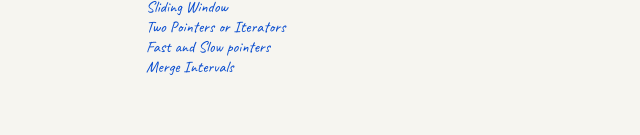
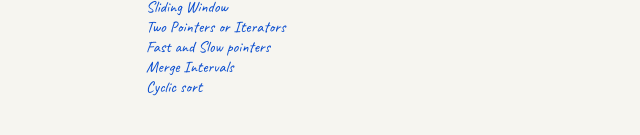
Before and after one commit to YEriin/rspot, an Astro site in the folder apps/blog/: page /algorithm in a window 1280 px wide. Shown: the part 155-290 px from the top of the page, 278-918 px from the left. Built offline with nearby package versions, Linux system fonts and the light colour scheme; Astro itself is replaced by a stand-in of ours.

Commit message:
feat: add Cyclic sort

```diff
--- a/apps/blog/src/pages/algorithm.astro
+++ b/apps/blog/src/pages/algorithm.astro
@@ -10,6 +10,7 @@ import Layout from "../layouts/Layout.astro";
       <section>Two Pointers or Iterators</section>
       <section>Fast and Slow pointers</section>
       <section>Merge Intervals</section>
+      <section>Cyclic sort</section>
       <section></section>
     </div>
   </main>
```
